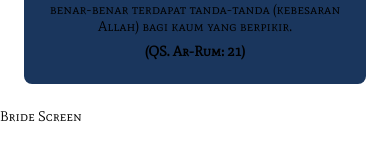
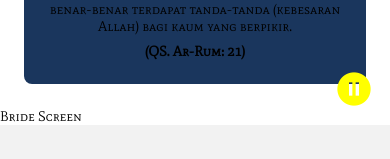
Before and after one commit to Harits19/wedding-invitation-app, a React Native app: screen /Bride in a window 390 px wide. Shown: the part 649-808 px from the top of the page. Built offline with nearby package versions, Linux system fonts and the light colour scheme; a web font is replaced by a local one.

Commit message:
add background music

```diff
--- /dev/null
+++ b/assets/audio/AudioAssets.ts
@@ -0,0 +1,5 @@
+
+export default {
+  backgroundAudio: require("./background-audio.mp3"),
+
+}
--- a/screens/bride/BrideScreen.tsx
+++ b/screens/bride/BrideScreen.tsx
@@ -1,5 +1,7 @@
-import React from "react";
+import { MaterialCommunityIcons } from "@expo/vector-icons";
+import React, { useState, useEffect } from "react";
 import { View, Image, ScrollView } from "react-native";
+import AudioAssets from "../../assets/audio/AudioAssets";
 import { ImageAssets } from "../../assets/images/ImageAssets";
 import Carousel from "../../components/Carousel";
 import SmallView from "../../components/SmallView";
@@ -13,7 +15,18 @@ import useWindowDimensions from "../../hooks/useWindowDimensions";
 
 export default function BrideScreen() {
   const { width, height } = useWindowDimensions();
+  const [audio] = useState(new Audio(AudioAssets.backgroundAudio));
+  const [isPlaying, setIsPlaying] = useState(true);
+  const toggleAudio = () => {
+    audio.paused ? audio.play() : audio.pause();
+    setIsPlaying(!isPlaying);
+  };
+  useEffect(() => {
+    console.log("play audio");
+    audio.play();
+  }, []);
   return (
+    <View>
       <ScrollView
         style={{
           backgroundColor: "white",
@@ -34,10 +47,11 @@ export default function BrideScreen() {
           >
             <MateText style={{ textAlign: "center" }}>
               Dan di antara tanda-tanda (kebesaran)-Nya ialah Dia menciptakan
-            pasangan-pasangan untukmu dari jenismu sendiri, agar kamu cenderung
-            dan merasa tenteram kepadanya, dan Dia menjadikan diantaramu rasa
-            kasih dan sayang. Sungguh, pada yang demikian itu benar-benar
-            terdapat tanda-tanda (kebesaran Allah) bagi kaum yang berpikir.
+              pasangan-pasangan untukmu dari jenismu sendiri, agar kamu
+              cenderung dan merasa tenteram kepadanya, dan Dia menjadikan
+              diantaramu rasa kasih dan sayang. Sungguh, pada yang demikian itu
+              benar-benar terdapat tanda-tanda (kebesaran Allah) bagi kaum yang
+              berpikir.
             </MateText>
             <View style={{ height: Sizes[8] }} />
             <MateText style={{ fontWeight: "600", textAlign: "center" }}>
@@ -48,5 +62,20 @@ export default function BrideScreen() {
 
         <MateText>Bride Screen</MateText>
       </ScrollView>
+      <View>
+        <MaterialCommunityIcons
+          name={!isPlaying ? "play-circle" : "pause-circle"}
+          size={40}
+          color={"yellow"}
+          style={{
+            position: "absolute",
+            bottom: 0,
+            right: 0,
+            margin: 16,
+          }}
+          onPress={toggleAudio}
+        />
+      </View>
+    </View>
   );
 }
```
Also changed, not shown: 1 other file (tests, documents, lock files or other folders). Lines whose indentation alone changed are shown as unchanged.
